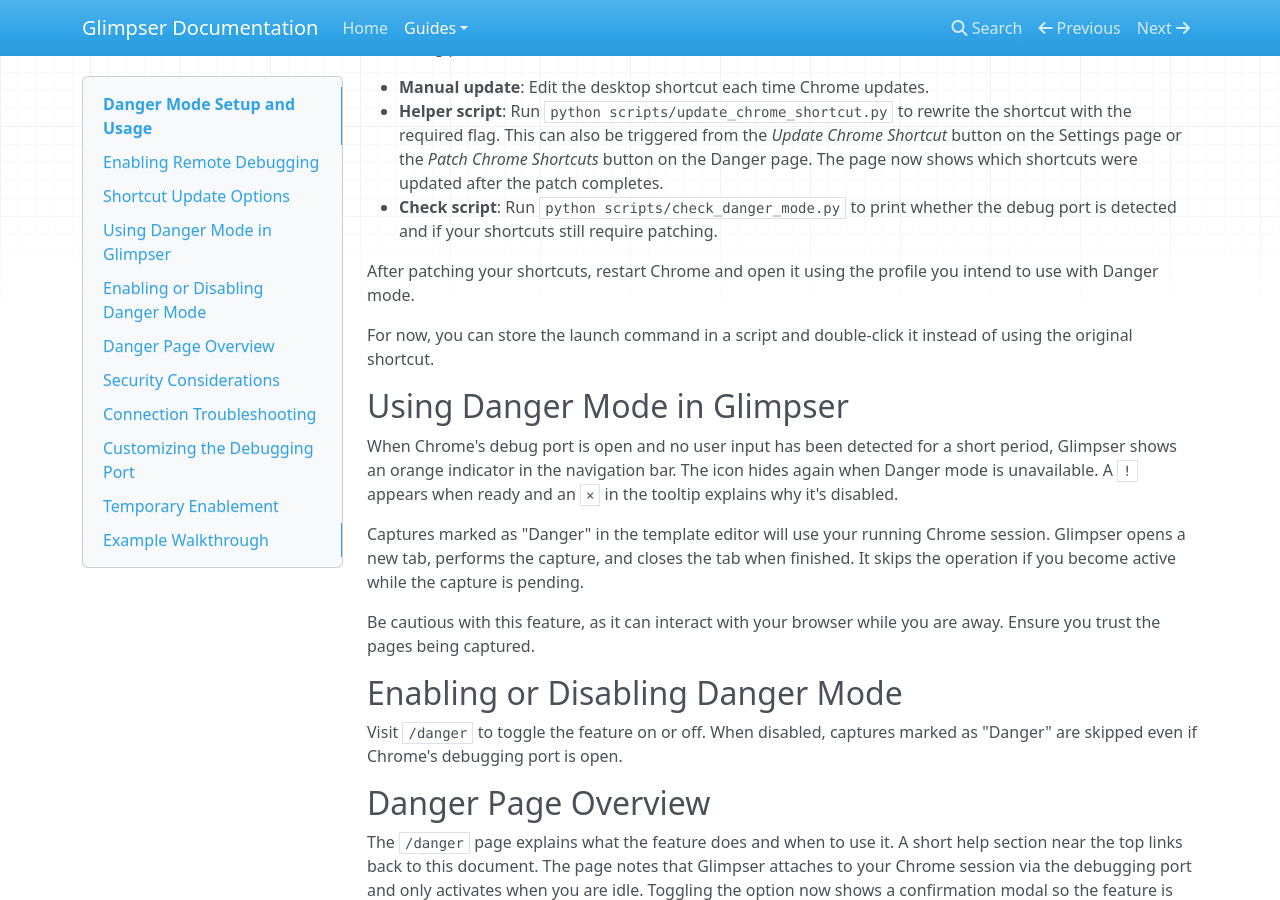
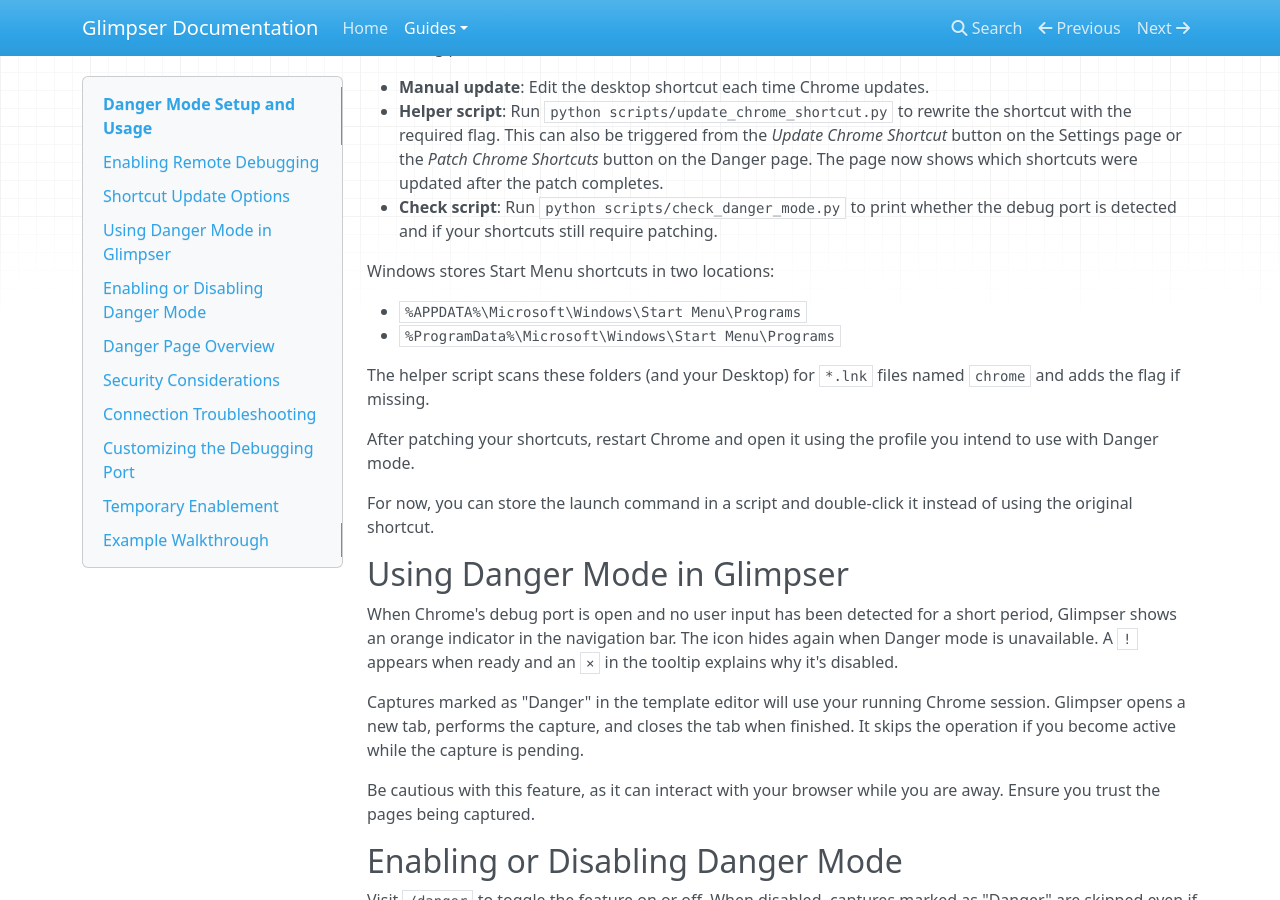
Before and after one commit to KristopherKubicki/glimpser, an MkDocs documentation site: the page built from docs/danger_mode.md, in a window 1280 px wide and 900 px high, scrolled down 504 px. Built offline with MkDocs 1.6.1, drawn with Linux system fonts in a browser that asks for light colours; nearby versions of some CDN libraries.

```diff
--- a/docs/danger_mode.md
+++ b/docs/danger_mode.md
@@ -7,7 +7,7 @@
 1. **Launch Chrome with the debugging port open.** The exact command varies by platform:
    - **Linux**: `google-chrome --remote-debugging-port=9222`
    - **macOS**: `open /Applications/Google\ Chrome.app --args --remote-debugging-port=9222`
-   - **Windows**: modify your Chrome shortcut to append `--remote-debugging-port=9222` to the *Target* field.
+   - **Windows**: modify your Chrome shortcut to append `--remote-debugging-port=9222` to the _Target_ field.
 2. Leave this Chrome window running. Glimpser will connect to the existing instance when the port is detected.
 
 If Chrome is not started with this flag, Danger mode will be unavailable.
@@ -17,8 +17,15 @@
 After Chrome updates, shortcuts may revert to their original command line. Two approaches can help keep the debug port enabled:
 
 - **Manual update**: Edit the desktop shortcut each time Chrome updates.
-- **Helper script**: Run `python scripts/update_chrome_shortcut.py` to rewrite the shortcut with the required flag. This can also be triggered from the *Update Chrome Shortcut* button on the Settings page or the *Patch Chrome Shortcuts* button on the Danger page. The page now shows which shortcuts were updated after the patch completes.
+- **Helper script**: Run `python scripts/update_chrome_shortcut.py` to rewrite the shortcut with the required flag. This can also be triggered from the _Update Chrome Shortcut_ button on the Settings page or the _Patch Chrome Shortcuts_ button on the Danger page. The page now shows which shortcuts were updated after the patch completes.
 - **Check script**: Run `python scripts/check_danger_mode.py` to print whether the debug port is detected and if your shortcuts still require patching.
+
+Windows stores Start Menu shortcuts in two locations:
+
+- `%APPDATA%\Microsoft\Windows\Start Menu\Programs`
+- `%ProgramData%\Microsoft\Windows\Start Menu\Programs`
+
+The helper script scans these folders (and your Desktop) for `*.lnk` files named `chrome` and adds the flag if missing.
 
 After patching your shortcuts, restart Chrome and open it using the profile you intend to use with Danger mode.
 
```
Also changed, not shown: app/static/css/style.css (+15 -0 lines), 2 other files.
